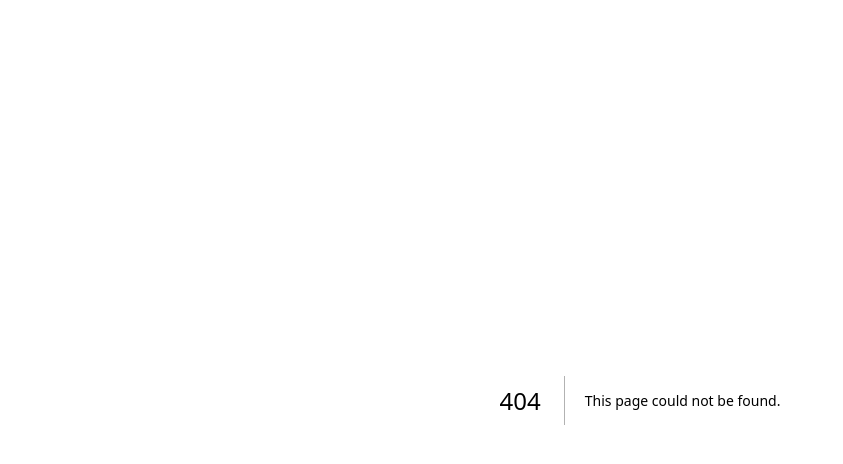
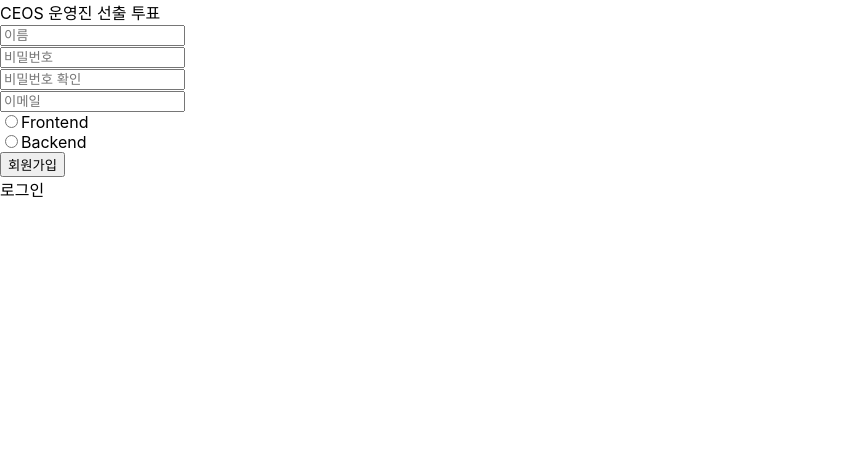
Before and after one commit to heeeesoo/react-vote-16th, a Next.js app: page /register in a window 1280 px wide. Before the commit this address had no page. Shown: the top 464 px of the page, without its empty margins (0-843 px from the left). Built offline with nearby package versions, Linux system fonts and the light colour scheme.

Commit message:
feat : register 기능 추가 (유효성은 아직 X)

```diff
--- /dev/null
+++ b/pages/register.tsx
@@ -0,0 +1,74 @@
+import { useState, useEffect } from "react";
+import useInput from "../src/hooks/useInput";
+import Link from "next/link";
+
+export default function Register(){
+    const username = useInput('');
+    const password = useInput('');
+    const useremail = useInput('');
+    const [usertype, setUserType] = useState(''); //useInput으로 바꾸기
+
+    const [pwdCheck, setPwdCheck] = useState('')
+    const [pwdError, setPwdError] = useState(false);
+
+    const handlePwd = (e:React.ChangeEvent<HTMLInputElement>) => {
+        const {value} = {...e.target}
+        setPwdError(password.value !== value);
+        setPwdCheck(value);
+    }
+
+    const selectList = ["Frontend","Backend"];
+
+    const handleSubmit = (e:React.FormEvent<HTMLFormElement>) => {
+        e.preventDefault();
+        console.log(`
+        username:${username.value},
+        password:${password.value},
+        useremail:${useremail.value},
+        usertype:${usertype}`);
+
+        if(!pwdError){
+            console.log('제출');
+        }else{
+            console.log('비밀번호 일치X');
+        }
+
+        // 회원가입 post 부분
+    }
+
+    const handleRadioChange = (e : React.ChangeEvent<HTMLInputElement>) => {
+        setUserType(e.target.value);
+    }
+
+
+    return(
+        <div>
+            <form onSubmit={handleSubmit}>
+                CEOS 운영진 선출 투표 <br/>
+                <input type="text" {...username} placeholder="이름"/><br/>
+                <input type="password" {...password} placeholder="비밀번호"/><br/>
+                <input type="password" value={pwdCheck} onChange={handlePwd} placeholder="비밀번호 확인"/><br/>
+                {pwdError && <div>일치하지 않습니다.</div>}
+                <input type="text" {...useremail} placeholder="이메일"/><br/>
+                {
+                    selectList.map((value)=>(
+                        <div key={value}>
+                            <input
+                                type="radio"
+                                onChange={handleRadioChange}
+                                value={value}
+                                checked={usertype === value}
+                            />
+                            {value}
+                        </div>
+                    ))
+                }
+                <button type="submit">회원가입</button>
+            </form>
+            <Link
+            href="/login">
+                로그인
+            </Link>
+        </div>
+    )
+}
--- /dev/null
+++ b/src/hooks/useInput.tsx
@@ -0,0 +1,12 @@
+import { useState, useEffect } from "react";
+
+export default function useInput(defaultValue : any){
+    const [value,setValue] = useState(defaultValue);
+
+    const onChange = (e: React.ChangeEvent<HTMLInputElement>) => {
+        const {value} = {...e.target}
+        setValue(value);
+    }
+
+    return {value, onChange}
+}
```
Also changed, not shown: pages/index.tsx (+6 -64 lines), pages/login.tsx (+13 -0 lines), pages/_app.tsx (line endings or trailing spaces).
